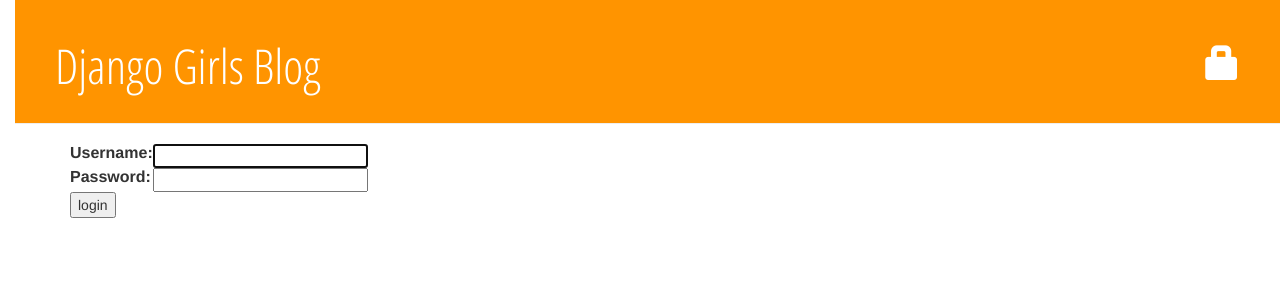
After one commit to thklo/my-first-blog, a Django app: page /accounts/login/ in a window 1280 px wide. The commit adds this page. Shown: the top 300 px of the page. Run offline with Django 3.2, Linux system fonts and the light colour scheme; some libraries are stand-ins or nearby versions.

Commit message:
Login|logout

```diff
--- a/blog/static/css/blog.css
+++ b/blog/static/css/blog.css
@@ -6,7 +6,6 @@
 body {
     padding-left: 15px;
 }
-
 
 .page-header {
     background-color: #ff9400;
@@ -45,6 +44,8 @@
     float: right;
     font-size: 26pt;
     margin-right: 20px;
+    margin-top: 25px;
+
 }
 
 .post {
@@ -58,3 +59,8 @@
 .page-header h1{
 	font-family: 'Oswald', sans-serif;
 }
+
+#topmenu {
+    font-family: 'Open Sans Condensed', sans-serif;
+    font-size: 15pt;
+}
--- a/blog/templates/blog/base.html
+++ b/blog/templates/blog/base.html
@@ -5,6 +5,10 @@
         <!-- <link rel="stylesheet" href="//maxcdn.bootstrapcdn.com/bootstrap/3.2.0/css/bootstrap.min.css">
 		<link rel="stylesheet" href="//maxcdn.bootstrapcdn.com/bootstrap/3.2.0/css/bootstrap-theme.min.css"> -->
 		<link rel="stylesheet" href="https://stackpath.bootstrapcdn.com/bootstrap/4.5.0/css/bootstrap.min.css" integrity="sha384-9aIt2nRpC12Uk9gS9baDl411NQApFmC26EwAOH8WgZl5MYYxFfc+NcPb1dKGj7Sk" crossorigin="anonymous">
+		<!-- Optional theme -->
+		<link rel="stylesheet" href="https://maxcdn.bootstrapcdn.com/bootstrap/3.3.7/css/bootstrap-theme.min.css" integrity="sha384-rHyoN1iRsVXV4nD0JutlnGaslCJuC7uwjduW9SVrLvRYooPp2bWYgmgJQIXwl/Sp" crossorigin="anonymous">
+		<link rel="canonical" href="https://getbootstrap.com/docs/3.3/components/">
+		<link rel="stylesheet" type="text/css" href="http://netdna.bootstrapcdn.com/bootstrap/3.0.2/css/bootstrap.min.css">
 		<link href="https://fonts.googleapis.com/css2?family=Open+Sans+Condensed:wght@300&display=swap" rel="stylesheet" type="text/css">
 		<link href="https://fonts.googleapis.com/css2?family=Open+Sans+Condensed:wght@300&family=Oswald&display=swap" rel="stylesheet" type="text/css">
 		<link rel="stylesheet" href="{% static 'css/blog.css' %}">
@@ -15,8 +19,12 @@
 	    <div class="page-header">
 	        <!-- <a href="{% url 'post_new' %}" class="top-menu">AAAAA</span></a> -->
 	        {% if user.is_authenticated %}
-	        	<a href="{% url 'post_draft_list' %}" class="top-menu"><span class="glyphicon glyphicon-edit">?</span></a>
-	        	<a href="{% url 'post_new' %}" class="top-menu"><span class="glyphicon glyphicon-plus">+</span></a>
+	        	<a href="{% url 'post_draft_list' %}" class="top-menu"><span class="glyphicon glyphicon-edit"></span></a>
+	        	<a href="{% url 'post_new' %}" class="top-menu"><span class="glyphicon glyphicon-plus"></span></a>
+	        	<p class="top-menu" id="topmenu">Hello {{ user.username }} <small>(<a href="{% url 'logout' %}">Log out</a>)</small></p>
+	        {% else %}
+	        	<a href="{% url 'login' %}" class="top-menu"><span class="glyphicon glyphicon-lock"></span></a>
+
 	        {% endif %}
 	        <h1><a href="/">Django Girls Blog</a></h1>
 	    </div>
--- /dev/null
+++ b/blog/templates/registration/login.html
@@ -0,0 +1,24 @@
+{% extends "blog/base.html" %}
+
+{% block content %}
+	{% if form.errors %}
+		<p> Your username and password didn't match. Please, try again.</p>
+	{% endif %}
+
+	<form method="post" action="{% url 'login' %}">
+		{% csrf_token %}
+		<table>
+			<tr>
+				<td> {{ form.username.label_tag }}</td>
+				<td>{{ form.username }}</td>
+			</tr>
+			<tr>
+				<td>{{ form.password.label_tag }}</td>
+				<td>{{ form.password }}</td>
+			</tr>
+		</table>
+
+		<input type="submit" value="login" />
+		<input type="hidden" name="next" value="{{ next }}" />
+	</form>
+{% endblock %}
--- a/blog/urls.py
+++ b/blog/urls.py
@@ -9,4 +9,5 @@
     path('post/<int:pk>/delete/', views.post_delete, name="post_delete"),
     path('drafts/', views.post_draft_list, name="post_draft_list"),
     path('post/<pk>/publish/', views.post_publish, name='post_publish'),
+    # path("accounts/logout/", views.user_logout, name='logout'),
 ]
--- a/mysite/settings.py
+++ b/mysite/settings.py
@@ -23,11 +23,11 @@
 SECRET_KEY = '$(afd0d1meo$=mk^^r7sp^yamlo!%5w9e-pub+cgjhj!4z@%&8'
 
 # SECURITY WARNING: don't run with debug turned on in production!
-DEBUG = True
+DEBUG = False
 
 ALLOWED_HOSTS = ['127.0.0.1', '.pythonanywhere.com']
 
-
+LOGIN_REDIRECT_URL = '/'
 # Application definition
 
 INSTALLED_APPS = [
--- a/mysite/urls.py
+++ b/mysite/urls.py
@@ -16,7 +16,11 @@
 from django.contrib import admin
 from django.urls import path, include
 
+from django.contrib.auth import views
+
 urlpatterns = [
     path('admin/', admin.site.urls),
+    path("accounts/login/", views.LoginView.as_view(), name='login'),
+    path('accounts/logout/', views.LogoutView.as_view(next_page='/'), name='logout'),
     path('', include('blog.urls')),
 ]
```
Also changed, not shown: blog/views.py (+13 -0 lines).
